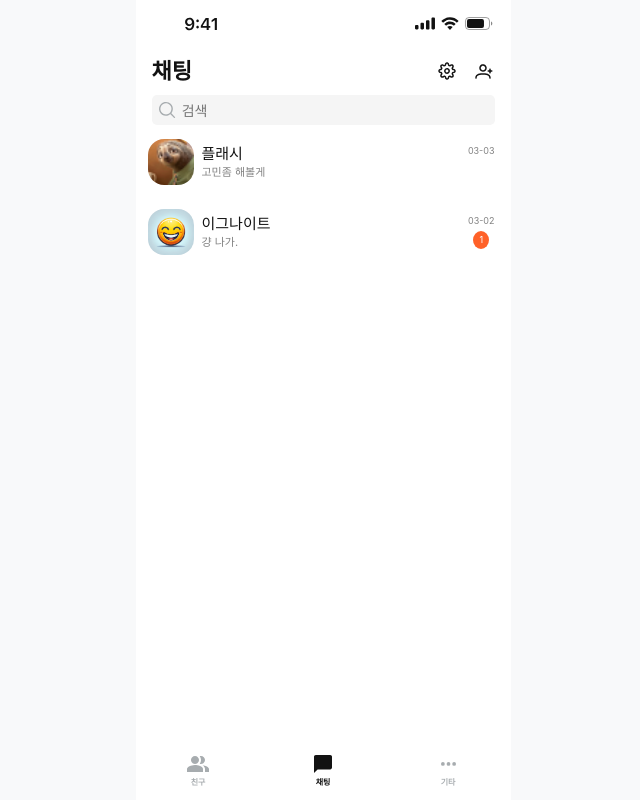
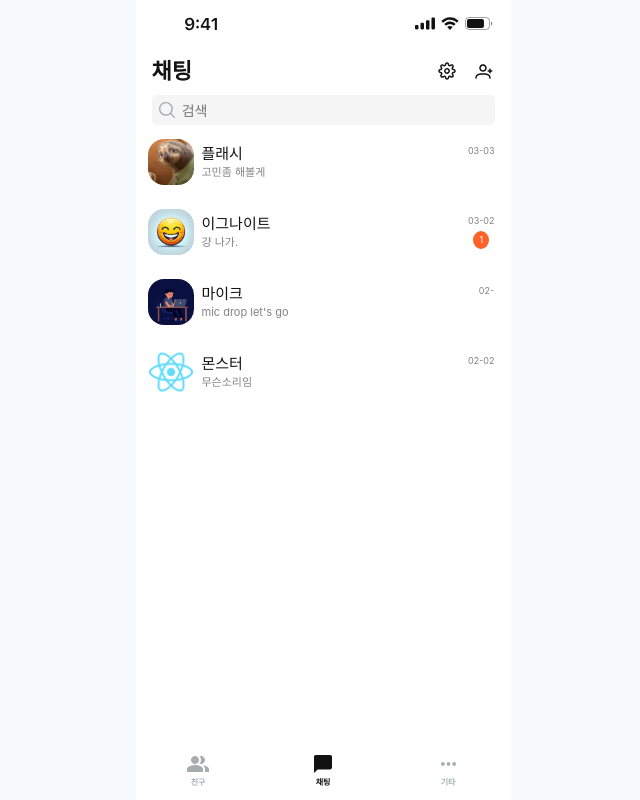
Before and after one commit to CEOS-Developers/react-messenger-19th, a React (Create React App) app: page /chattinglist in a window 1280 px wide. Shown: the whole page, without its empty margins (317-957 px from the left). Built offline with nearby package versions, Linux system fonts and the light colour scheme; a web font is replaced by a local one.

Commit message:
fix: 더미 데이터 수정

```diff
--- a/src/assets/data/chattingRoomData.json
+++ b/src/assets/data/chattingRoomData.json
@@ -5,8 +5,6 @@
       "name": "플래시",
       "img": "/pic.png",
       "unReadCount": 0,
-      "lastMessage": "미안해",
-      "date": "04-10",
       "chat": [
         {
           "chatId": "1",
@@ -75,8 +73,6 @@
       "name": "이그나이트",
       "img": "/HappEmo.png",
       "unReadCount": 1,
-      "lastMessage": "음 아마도 그건 아닌거 같아",
-      "date": "04-01",
       "chat": [
         {
           "chatId": "1",
@@ -129,6 +125,62 @@
           "isRead": true
         }
       ]
+    },
+    {
+      "id": "3",
+      "name": "마이크",
+      "img": "/computer.png",
+      "unReadCount": 0,
+      "chat": [
+        {
+          "chatId": "4",
+          "to": "송은수",
+          "from": "마이크",
+          "content": "mic drop let's go",
+          "date": "2024-02-",
+          "time": "08:31",
+          "isDisplay": true,
+          "isRead": true
+        }
+      ]
+    },
+    {
+      "id": "4",
+      "name": "몬스터",
+      "img": "/logo192.png",
+      "unReadCount": 0,
+      "chat": [
+        {
+          "chatId": "4",
+          "to": "송은수",
+          "from": "몬스터",
+          "content": "걍 나가.",
+          "date": "2024-02-02",
+          "time": "08:31",
+          "isDisplay": true,
+          "isRead": true
+        },
+        {
+          "chatId": "4",
+          "to": "몬스터",
+          "from": "송은수",
+          "content": "엥",
+          "date": "2024-02-02",
+          "time": "08:31",
+          "isDisplay": false,
+          "isRead": true
+        },
+        {
+          "chatId": "4",
+          "to": "몬스터",
+          "from": "송은수",
+          "content": "무슨소리임",
+          "date": "2024-02-02",
+          "time": "08:31",
+          "isDisplay": true,
+          "isRead": true
+        }
+      ]
     }
   ]
 }
--- a/src/recoil/chatAtom.ts
+++ b/src/recoil/chatAtom.ts
@@ -17,8 +17,6 @@ interface ChattingRoom {
   name: string;
   img: string;
   unReadCount: number;
-  lastMessage: string;
-  date: string;
   chat: Chat[];
 }
 
```
Also changed, not shown: public/computer.png (added).
